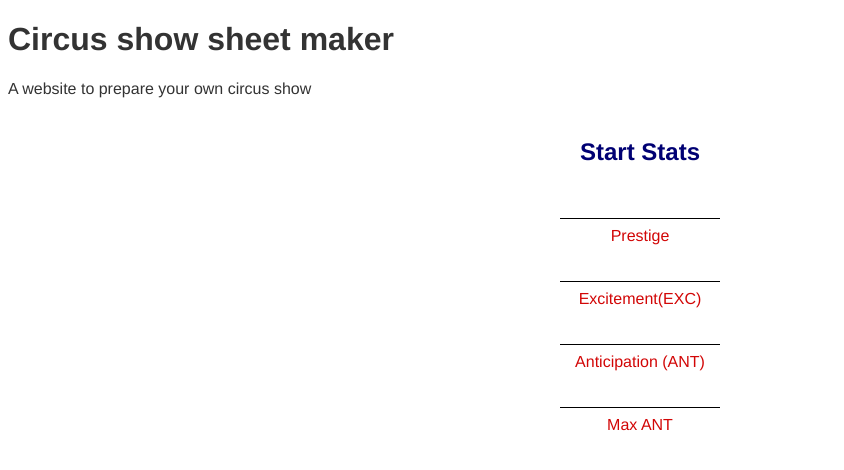
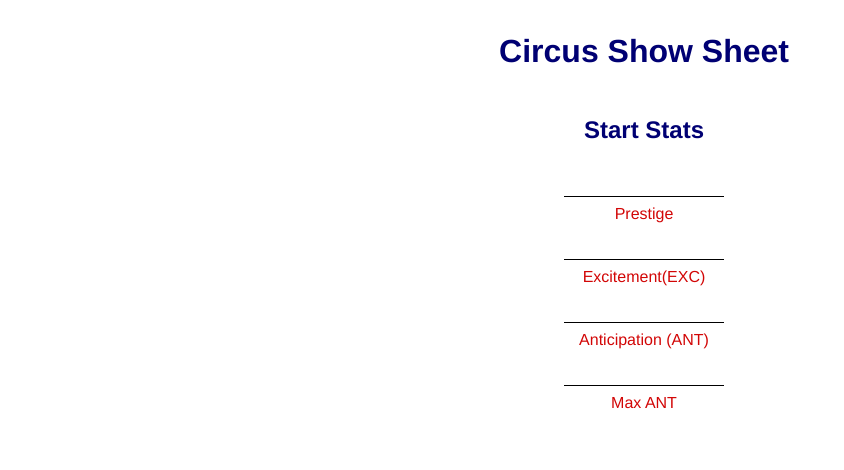
Before and after one commit to Xillians/circus-acts, a Next.js app: page / in a window 1280 px wide. Shown: the top 470 px of the page, without its empty margins (0-844 px from the left). Built offline with nearby package versions, Linux system fonts and the light colour scheme.

Commit message:
start styling

```diff
--- a/src/app/_components/sheet.tsx
+++ b/src/app/_components/sheet.tsx
@@ -1,14 +1,29 @@
 import React from "react";
 import { StartStats } from "./sheet/start-stats";
-import { Flex } from "@chakra-ui/react";
+import { Box, Flex, Heading } from "@chakra-ui/react";
 
 export const Sheet: React.FC = () => {
   return (
-    <div>
+    <Box
+      w="100%"
+      h="100%"
+      p={4}
+      display="flex"
+      justifyContent={"center"}
+      flexDir={"column"}
+    >
+      <Heading
+        as="h1"
+        size="lg"
+        style={{ color: "var(--primary-color)" }}
+        textAlign="center"
+      >
+        Circus Show Sheet
+      </Heading>
       <Flex
       >
         <StartStats />
       </Flex>
-    </div>
+    </Box>
   );
 };
--- a/src/app/page.tsx
+++ b/src/app/page.tsx
@@ -7,11 +7,7 @@ function Page() {
 
   return (
     <Layout>
-      <div>
-        <h1>Circus show sheet maker</h1>
-        <p>A website to prepare your own circus show</p>
         <Sheet />
-      </div>
     </Layout>
   );
 }
```
